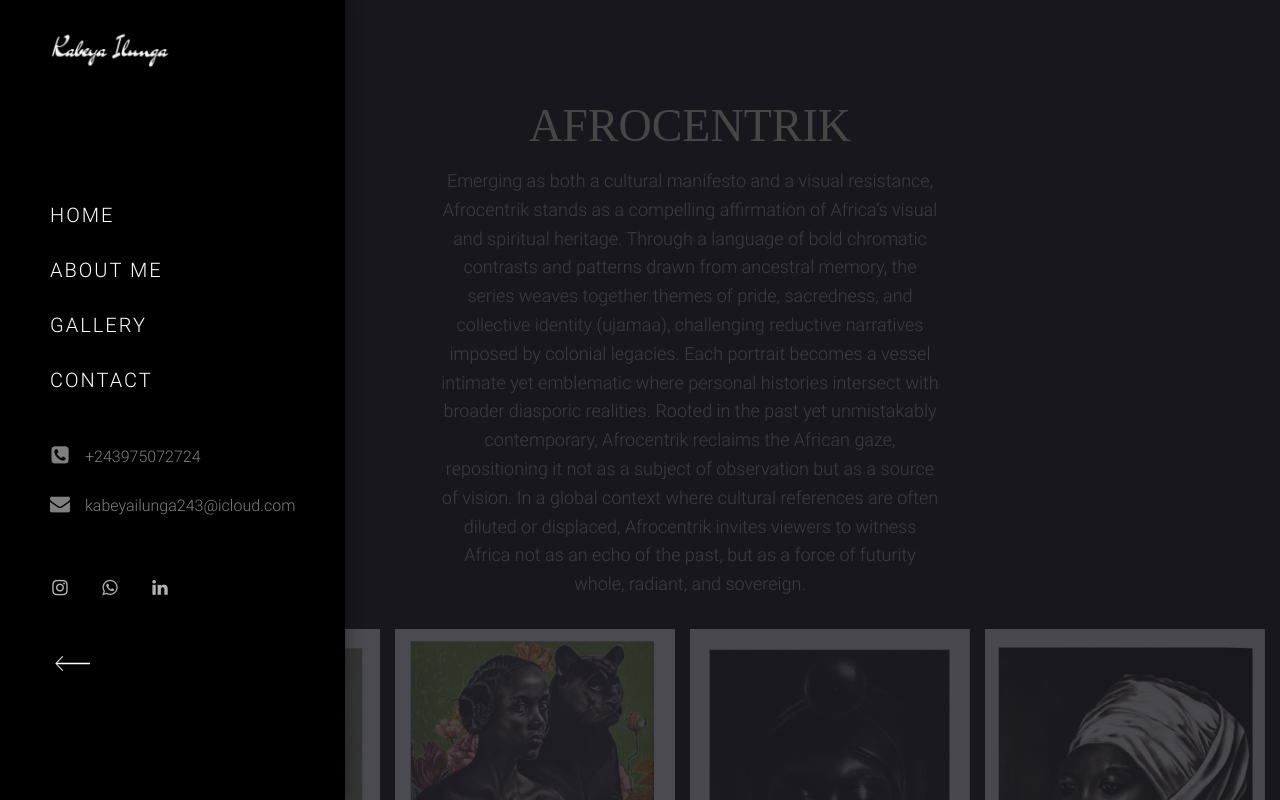
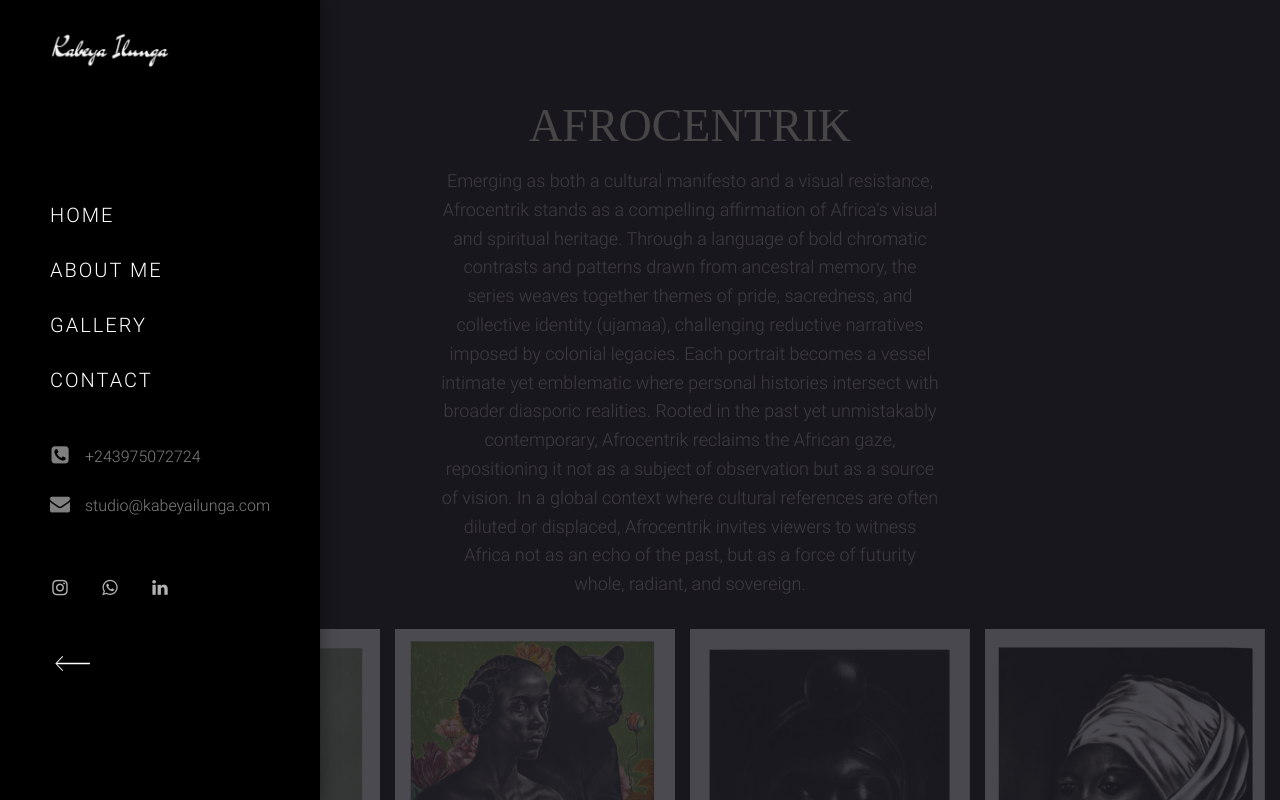
Before and after one commit to Kabeya243/Kabeya243.github.io, a plain HTML site: page gallery-single.html in a window 1280 px wide. Both pictures are taken after a click on the link 41 px from the left and 400 px from the top of the page. Shown: the top 800 px of the page. Drawn offline with Linux system fonts and the light colour scheme.

Commit message:
Update gallery-single.html

```diff
--- a/gallery-single.html
+++ b/gallery-single.html
@@ -49,7 +49,7 @@
 					<span class="menu-contacts__icon">
 						<i class="fa fa-envelope"></i>
 					</span>
-					<p>kabeyailunga243@icloud.com</p>
+					<p>studio@kabeyailunga.com</p>
 				</a>
 
 				<div class="menu-social">
```
